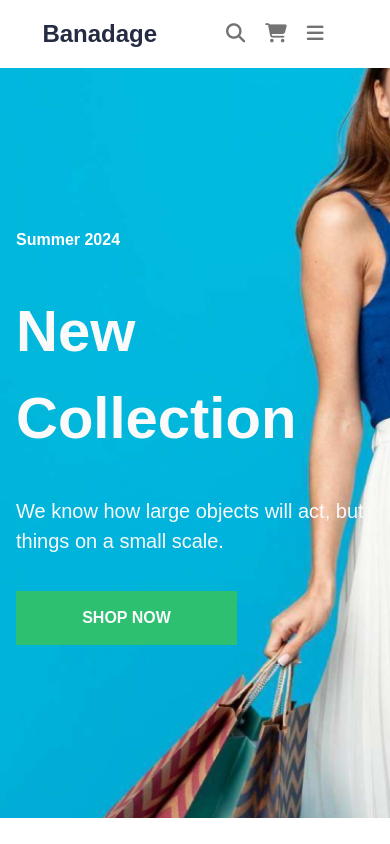
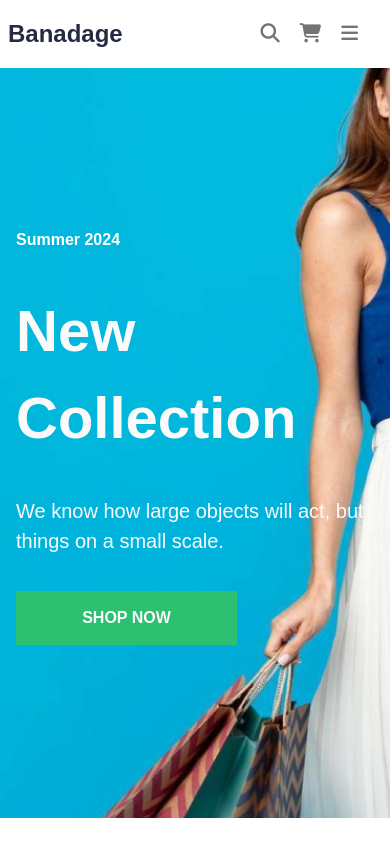
Before and after one commit to HamzaShabir0786/Hackathone_Q2, a Next.js app: page / in a window 390 px wide. Shown: the top 844 px of the page. Built offline with nearby package versions, Linux system fonts and the light colour scheme.

Commit message:
change for code readability again

```diff
--- a/src/app/globals.css
+++ b/src/app/globals.css
@@ -881,7 +881,7 @@
   }
 
   .responsive-div-icons {
-    @apply flex justify-around w-[100%];
+    @apply flex justify-between w-[100%];
   }
   .child-nav-1 {
     display: none;
@@ -935,9 +935,6 @@
   }
   .inno-last-div-info h2 {
     @apply text-[40px];
-  }
-  .special-nav-for-mobile {
-    /* display: flex; */
   }
 }
 @media (max-width: 540px) {
```
